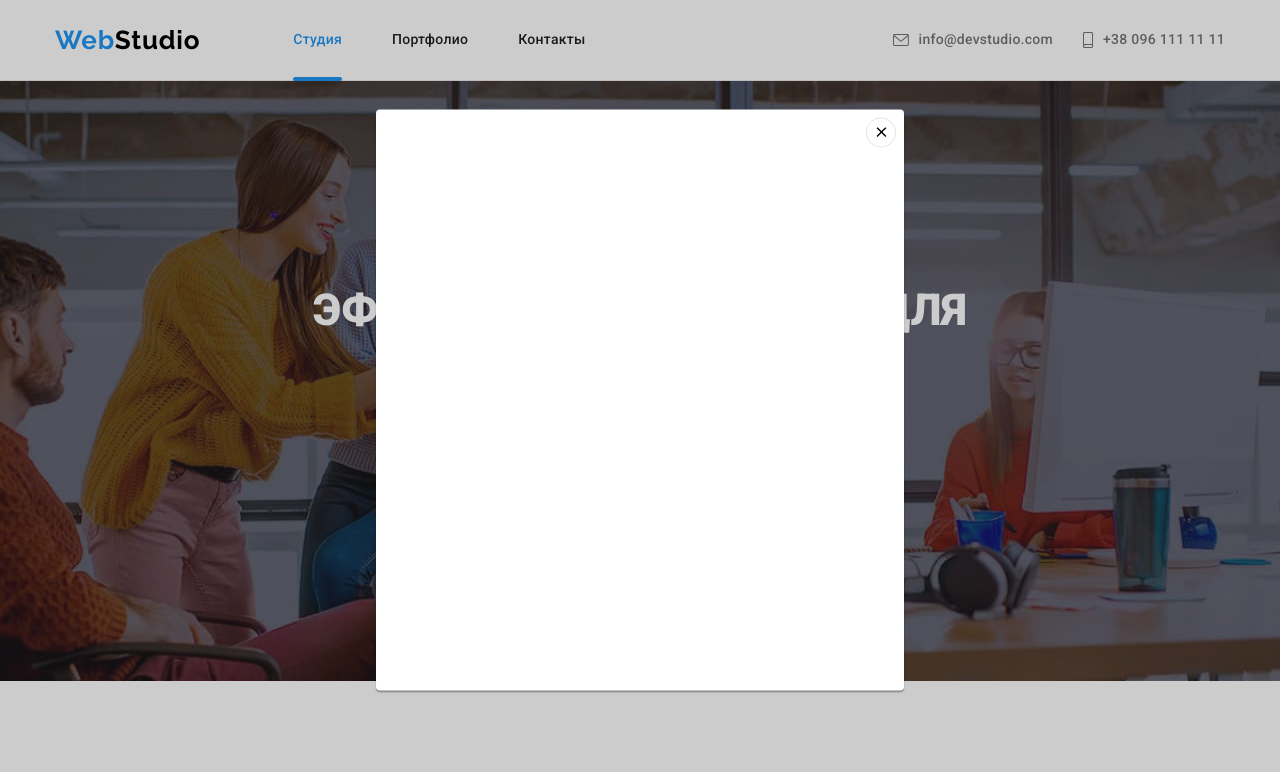
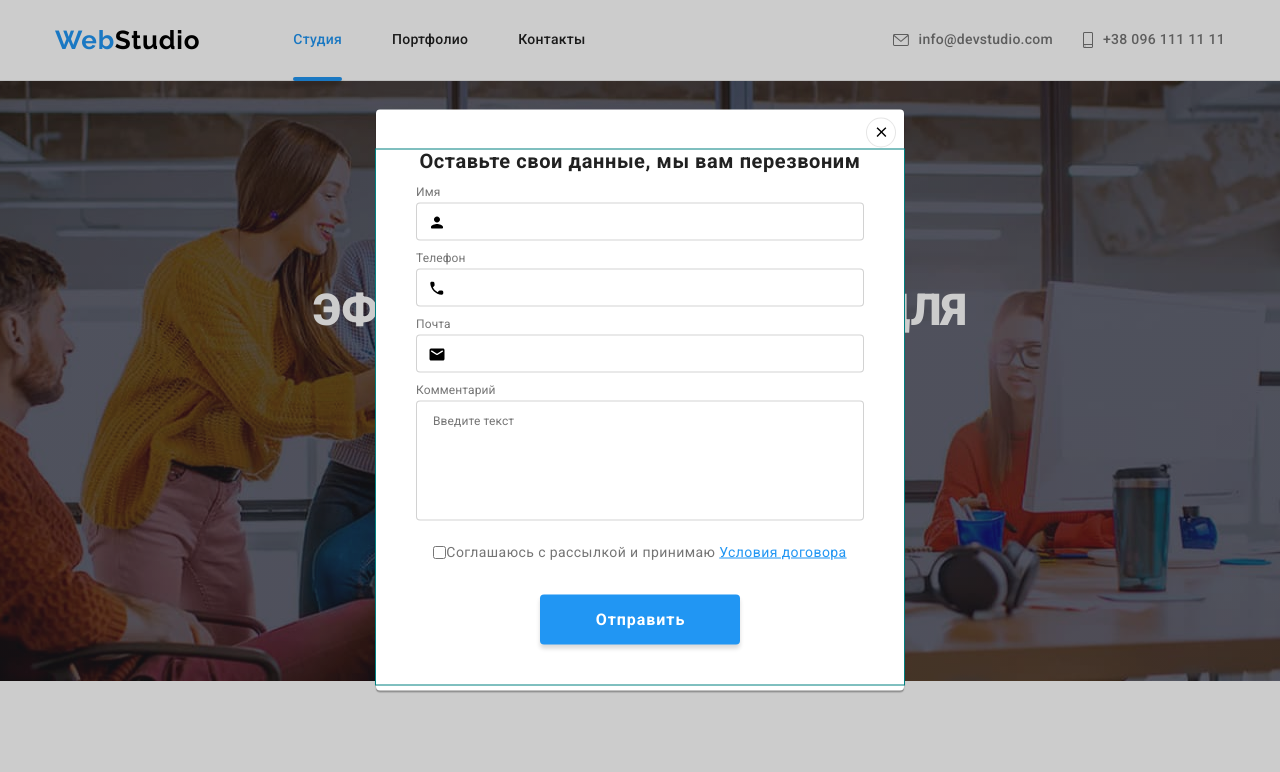
Before and after one commit to TarasGuzilov/goit-markup-hw-06, a plain HTML site: page index.html in a window 1280 px wide. Both pictures are taken after a click on the button "Заказать услугу". Shown: the top 772 px of the page. Drawn offline with nearby package versions, Linux system fonts and the light colour scheme.

Commit message:
Частичное оформление модалки

```diff
--- a/css/styles.css
+++ b/css/styles.css
@@ -23,9 +23,6 @@ a {
 h2,
 h3 {
   color: var(--title-text-color);
-}
-footer {
-  background-color: #2f303a;
 }
 h1,
 h2,
@@ -203,6 +200,8 @@ img {
   background-color: #188ce8;
   box-shadow: 0px 4px 4px rgba(0, 0, 0, 0.15);
 }
+
+/* Overlay */
 .backdrop {
   position: fixed;
   z-index: 1;
@@ -222,6 +221,8 @@ img {
 .backdrop.is-hidden .modal {
   transform: translate(-50%, -50%) scale(0.9);
 }
+
+/* Modal */
 .modal {
   position: absolute;
   z-index: 2;
@@ -253,6 +254,128 @@ img {
   background: #ffffff;
   border: 1px solid rgba(0, 0, 0, 0.1);
   border-radius: 50%;
+}
+
+/* .modal-form * {
+  outline: 1px solid tomato;
+} */
+
+.modal-form {
+  width: 528px;
+  margin-left: auto;
+  margin-right: auto;
+  margin-top: 2px;
+  padding: 0px 40px 40px 40px;
+
+  outline: 1px solid teal;
+}
+.modal-form > h4 {
+  margin-bottom: 12px;
+
+  font-weight: 700;
+  font-size: 20px;
+  line-height: 1.15;
+  text-align: center;
+  letter-spacing: 0.03em;
+
+  color: var(--title-text-color);
+}
+.form-field {
+  position: relative;
+  display: flex;
+}
+.fill-form {
+  margin-bottom: 20px;
+}
+.fill-form > .form-field:not(:last-child) {
+  margin-bottom: 10px;
+}
+.fill-form > .form-field {
+  flex-direction: column-reverse;
+}
+.fill-form > .form-field > label {
+  margin-bottom: 4px;
+
+  text-align: left;
+  font-size: 12px;
+  line-height: 1.17;
+  letter-spacing: 0.01em;
+
+  color: var(--text-color);
+}
+.fill-form > .form-field > input {
+  height: 38px;
+  padding-left: 42px;
+  border: 1px solid rgba(33, 33, 33, 0.2);
+  border-radius: 4px;
+}
+.fill-form > .form-field > input:focus {
+  border: 1px solid var(--active-link-color);
+}
+.fill-form-icon {
+  position: absolute;
+  top: 50% - 18px;
+  left: 12px;
+  transform: translateY(-50%);
+}
+.fill-form > .form-field > input:focus ~ .fill-form-icon {
+  fill: var(--active-link-color);
+}
+.fill-form > .form-field > textarea {
+  resize: none;
+
+  height: 120px;
+  padding: 12px 16px;
+  border: 1px solid rgba(33, 33, 33, 0.2);
+  border-radius: 4px;
+
+  font-size: 12px;
+  line-height: 14px;
+  letter-spacing: 0.01em;
+  color: rgba(117, 117, 117, 0.5);
+}
+
+.policy {
+  margin-bottom: 30px;
+  justify-content: center;
+}
+.policy > label {
+  font-size: 14px;
+  line-height: 1.71;
+  letter-spacing: 0.03em;
+
+  color: var(--text-color);
+}
+.policy > label > a {
+  text-decoration: underline;
+  color: var(--active-link-color);
+}
+.modal-form > button {
+  padding: 10px 55px 10px 56px;
+  /* margin-left: auto; */
+  /* margin-right: auto; */
+
+  font-weight: bold;
+  font-size: 16px;
+  line-height: 1.88;
+  /* display: flex;
+  align-items: center;
+  text-align: center; */
+  letter-spacing: 0.06em;
+  color: #ffffff;
+
+  background-color: var(--active-link-color);
+  box-shadow: 0px 4px 4px rgba(0, 0, 0, 0.15);
+  border-radius: 4px;
+  border: none;
+
+  transition-property: background-color;
+  transition-duration: 250ms;
+  transition-timing-function: cubic-bezier(0.4, 0, 0.2, 1);
+}
+.modal-form > button:hover,
+.modal-form > button:focus {
+  background-color: #188ce8;
 }
 
 /* Features section */
@@ -576,6 +699,7 @@ img {
 /* Footer */
 footer {
   padding: 60px 0;
+  background-color: #2f303a;
 }
 .footer-content {
   display: flex;
@@ -679,10 +803,50 @@ footer {
   text-transform: uppercase;
   color: #ffffff;
 }
-.subscribe > button {
-  padding: 0;
-  border: 0;
+.subscribe-form {
+  display: flex;
+  align-items: center;
+}
+.subscribe-mail input {
+  padding-top: 10px;
+  padding-bottom: 10px;
+  padding-left: 16px;
+
+  font-size: 16px;
+  line-height: 20px;
+  letter-spacing: 0.03em;
+  color: rgba(255, 255, 255, 0.6);
+
+  border: 1px solid rgba(255, 255, 255, 0.3);
+  filter: drop-shadow(0px 4px 4px rgba(0, 0, 0, 0.15));
+  border-radius: 4px;
+
+  background-color: #2f303a;
+}
+
+.subscribe-mail input::placeholder {
+  font-size: 16px;
+  line-height: 20px;
+  letter-spacing: 0.03em;
+  color: rgba(255, 255, 255, 0.6);
+}
+.subscribe-form > button {
+  display: flex;
+  align-items: center;
+
+  margin-left: 12px;
+  padding: 10px 28px 10px 29px;
+  border: none;
+
+  font-weight: bold;
+  font-size: 16px;
+  line-height: 1.88;
+  letter-spacing: 0.06em;
+  color: #ffffff;
+
   background-color: var(--active-link-color);
+  box-shadow: 0px 4px 4px rgba(0, 0, 0, 0.15);
+  border-radius: 4px;
 }
 .icon-send {
   fill: #ffffff;
--- a/index.html
+++ b/index.html
@@ -70,6 +70,49 @@
                   <use href="./Images/sprite.svg#close-icon"></use>
                 </svg>
               </button>
+              <form class="modal-form">
+                <h4>Оставьте свои данные, мы вам перезвоним</h4>
+
+                <div class="fill-form">
+                  <div class="form-field">
+                    <input type="text" name="name-recall" id="name-recall">
+                    <label for="name-recall">Имя</label>
+                    <svg class="fill-form-icon" width="18px" height="18px">
+                      <use href="./Images/sprite.svg#person-form"></use>
+                    </svg>
+                  </div>
+
+                  <div class="form-field">
+                    <input type="tel" name="tel-recall" id="tel-recall">
+                    <label for="tel-recall">Телефон</label>
+                    <svg class="fill-form-icon" width="18px" height="18px">
+                      <use href="./Images/sprite.svg#phone-form"></use>
+                    </svg>
+                  </div>
+
+                  <div class="form-field">
+                    <input type="email" name="mail-recall" id="mail-recall">
+                    <label for="mail-recall">Почта</label>
+                    <svg class="fill-form-icon" width="18px" height="18px">
+                      <use href="./Images/sprite.svg#email-form"></use>
+                    </svg>
+                  </div>
+
+                  <div class="form-field">
+                    <textarea name="comment-recall" id="comment-recall"
+                      placeholder="Введите текст" cols="30" rows="10"></textarea>
+                    <label for="comment-recall">Комментарий</label>
+                  </div>
+                </div>
+
+                <div class="form-field policy">
+                  <input type="checkbox" name="policy-recall" id="policy-recall">
+                  <label for="policy-recall">Соглашаюсь с рассылкой и принимаю <a href="#">Условия договора</a></label>
+                </div>
+
+                <button type="submit">Отправить</button>
+              </form>
+
             </div>
           </div>
       </section>
@@ -399,19 +442,22 @@
             </li>
           </ul>
         </div>
-        <form class="subscribe">
+        <div class="subscribe">
           <h4>Подпишитесь на рассылку</h4>
 
+          <form class="subscribe-form">
+            <div class="subscribe-mail">
               <input type="email" name="mail" id="mail" placeholder="E-mail">
               <label for="mail"></label>
+            </div>
 
             <button type="submit">Подписаться
               <svg class="icon-send" width="24px" height="24px">
                 <use href="./Images/sprite.svg#icon-send"></use>
               </svg>
             </button>
-
           </form>
+        </div>
       </div>
     </footer>
     <script src="./js/modal.js"></script>
```
Lines whose indentation alone changed are shown as unchanged.
